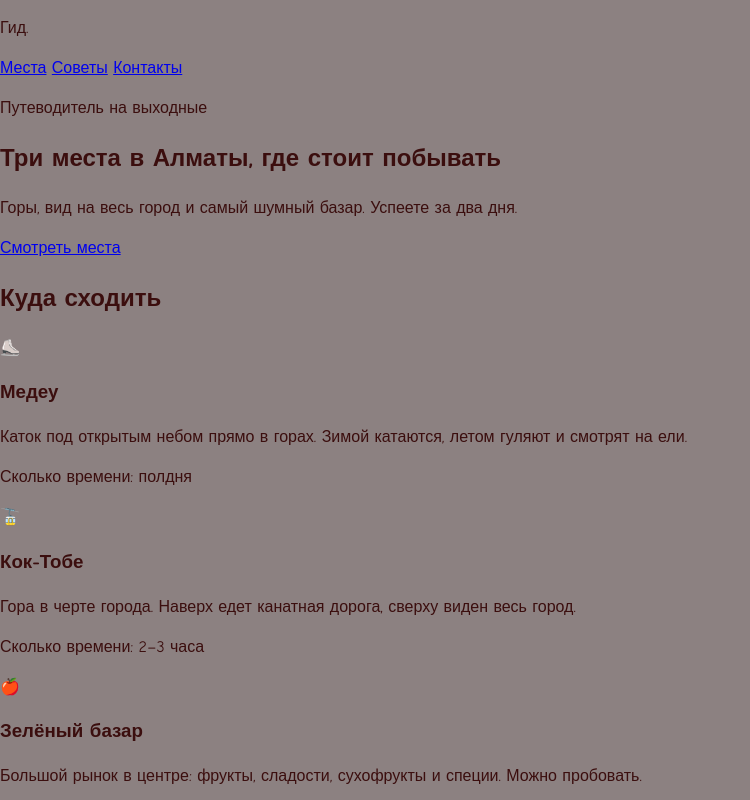
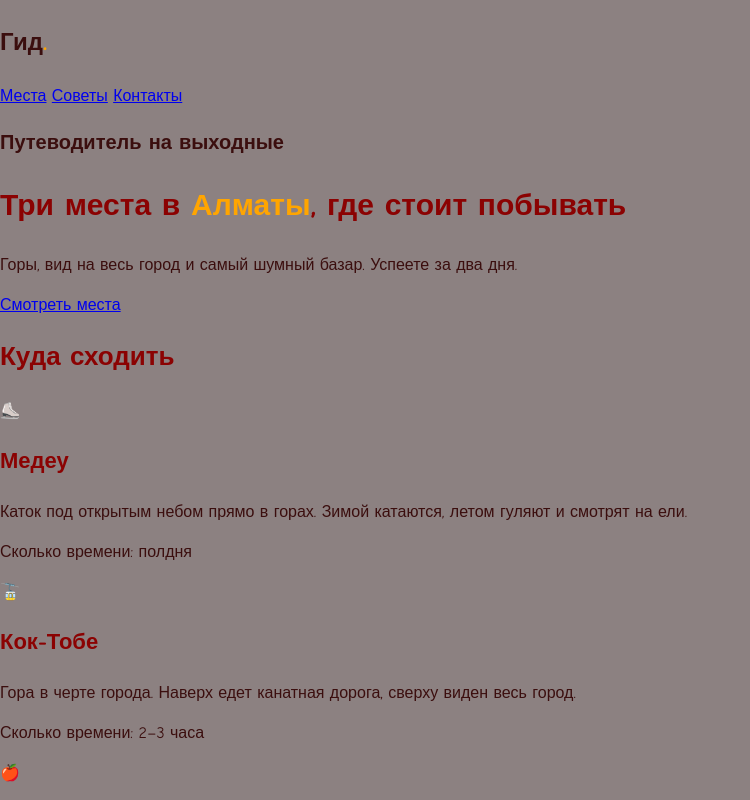
Before and after one commit to di1101/city-guide-dz, a plain HTML site: page index.html in a window 1280 px wide. Shown: the top 800 px of the page, without its empty margins (0-750 px from the left). Drawn offline with Linux system fonts and the light colour scheme.

Commit message:
Style headings and accents

```diff
--- a/style.css
+++ b/style.css
@@ -12,3 +12,28 @@ body {
   font-size: 16px;
   line-height: 1.5;
 }
+h1,
+h2,
+h3 {
+  color: rgb(139, 2, 2);
+}
+h1 {
+  font-size: 30px;
+}
+h2 {
+  font-size: 26px;
+}
+h3 {
+  font-size: 22px;
+}
+.accent {
+  color: orange;
+}
+.logo {
+  font-size: 24px;
+  font-weight: bold;
+}
+.hero-label {
+  font-size: 20px;
+  font-weight: bold;
+}
```
